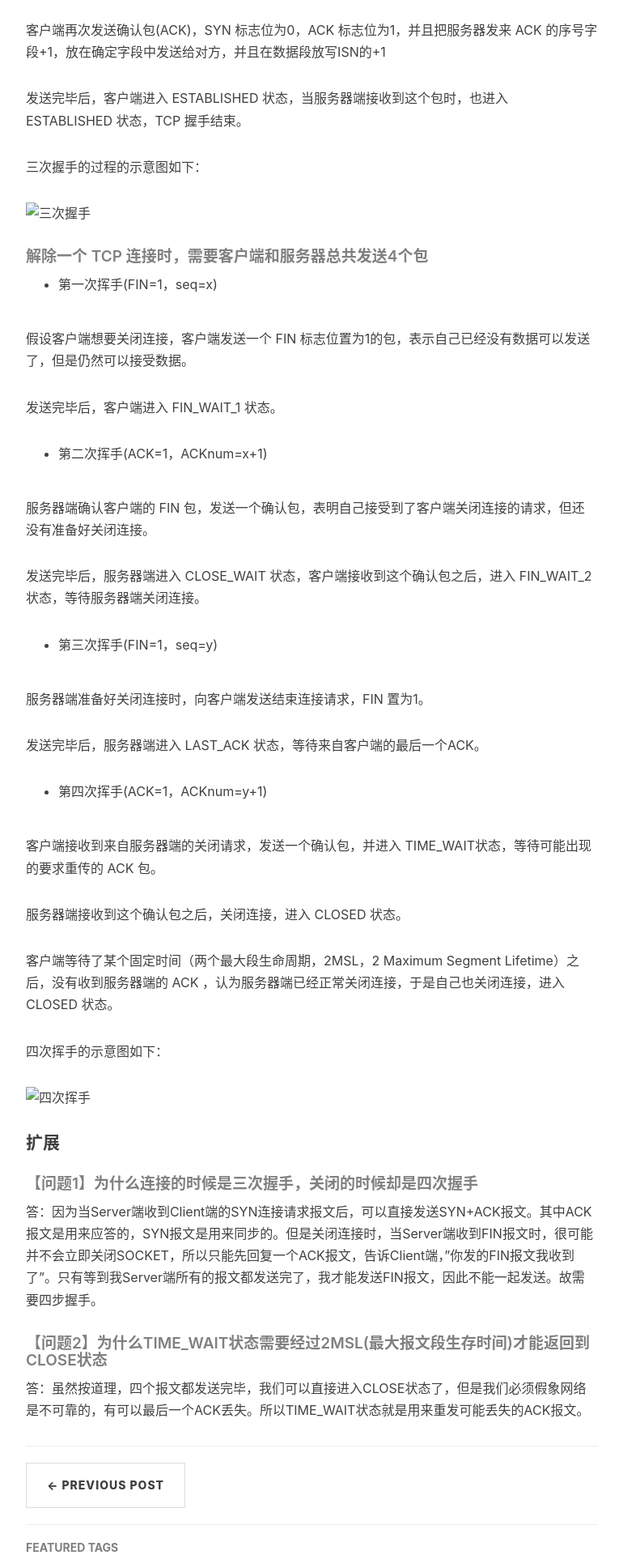
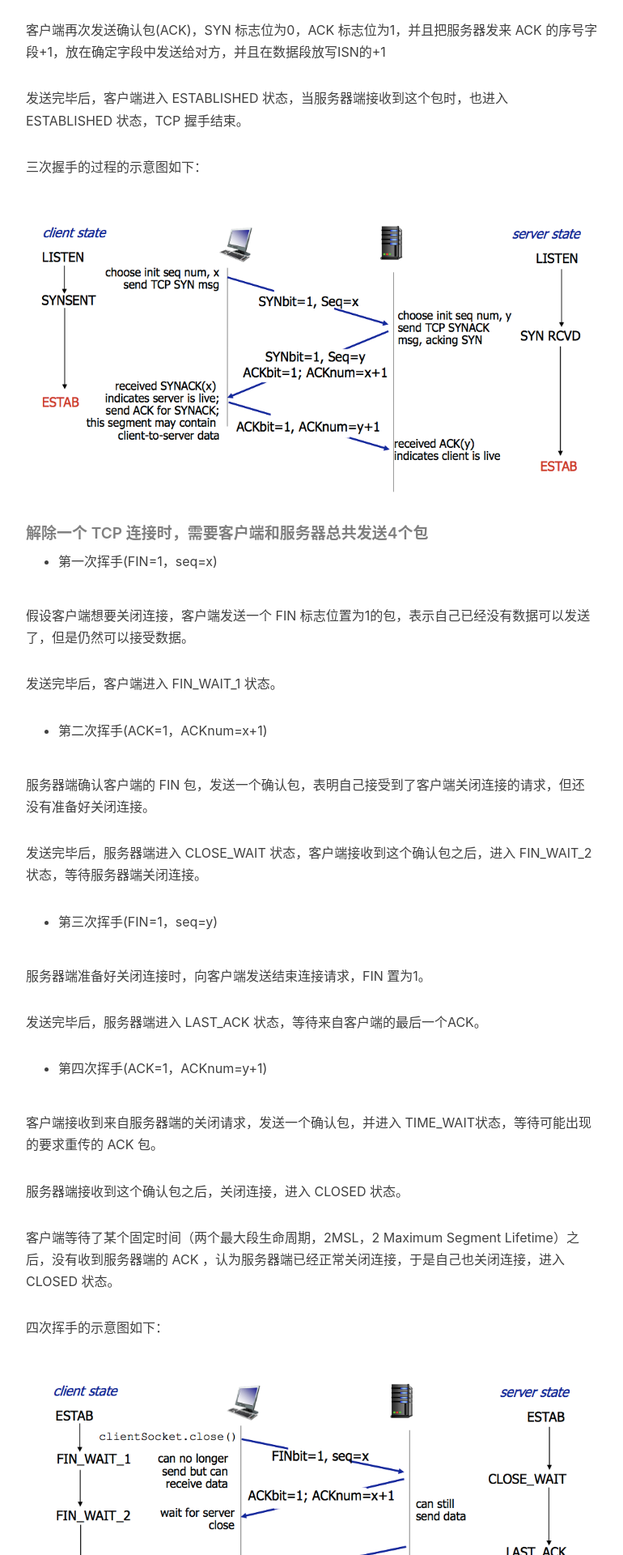
Before and after one commit to tangheng1995/tangheng1995.github.io, a Jekyll site: the page built from _posts/2020-01-19-Tcp.md, in a window 1280 px wide. Shown: the part 1546-3466 px from the top of the page at 81% size, without its empty margins (233-1003 px from the left). Built offline with Jekyll 4.4.1, drawn with Linux system fonts in a browser that asks for light colours; nearby versions of some CDN libraries; comment, search, counter and statistics services are not loaded.

Commit message:
Update 2020-01-19-Tcp.md

```diff
--- a/_posts/2020-01-19-Tcp.md
+++ b/_posts/2020-01-19-Tcp.md
@@ -47,7 +47,7 @@ tags:
 
 三次握手的过程的示意图如下：
 
-![三次握手]()
+![三次握手](https://github.com/tangheng1995/tangheng1995.github.io/blob/master/img/in-post/post-js-version/2020-01-19-tcp-connection-made-three-way-handshake.png?raw=true)
 
 ##### 解除一个 TCP 连接时，需要客户端和服务器总共发送4个包
 
@@ -79,7 +79,7 @@ tags:
 
 四次挥手的示意图如下：
 
-![四次挥手]()
+![四次挥手](https://github.com/tangheng1995/tangheng1995.github.io/blob/master/img/in-post/post-js-version/2020-01-19-tcp-connection-closed-four-way-handshake.png?raw=true)
 
 #### 扩展
 
```
